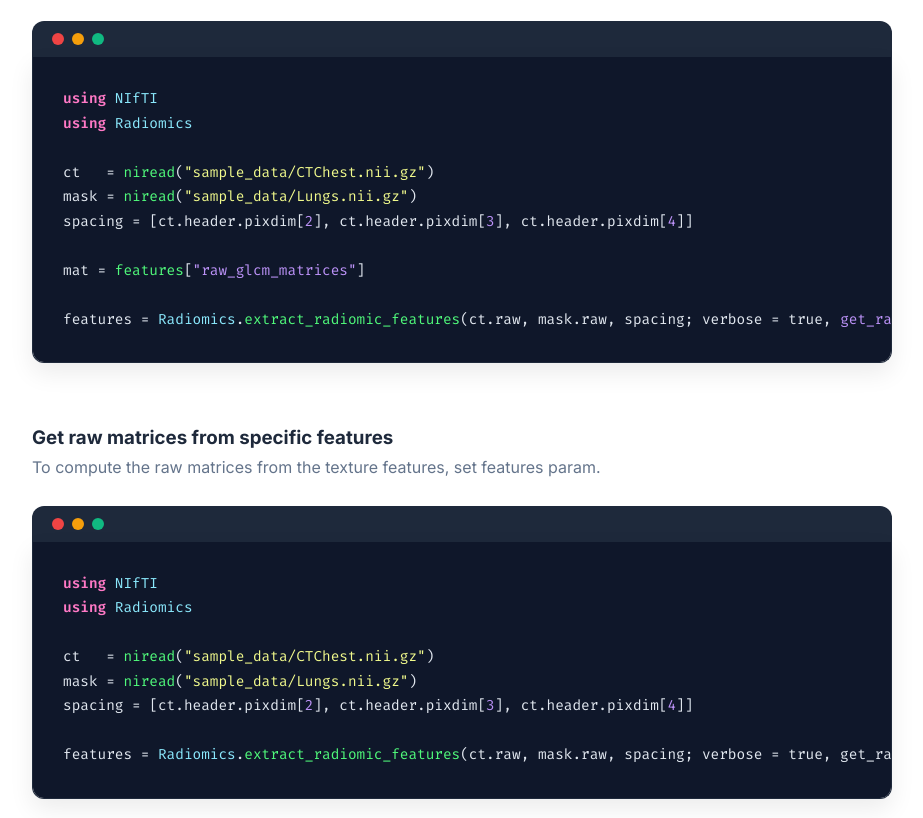
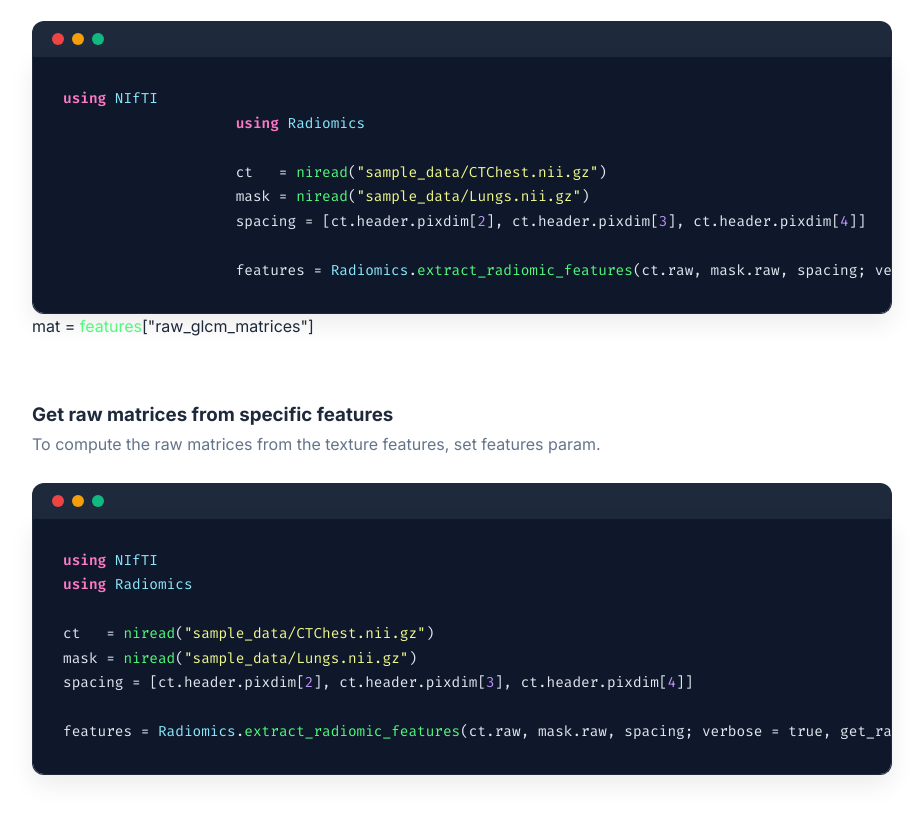
Before and after one commit to pzaffino/Radiomics.jl, a plain HTML site: page docs/example.html in a window 1280 px wide. Shown: the part 5454-6272 px from the top of the page, without its empty margins (328-1251 px from the left). Drawn offline with Linux system fonts and the light colour scheme.

Commit message:
test in examples.html

```diff
--- a/docs/example.html
+++ b/docs/example.html
@@ -821,16 +821,14 @@ features = <span class="julia-type">Radiomics</span>.<span class="julia-function
                         <span class="code-dot"></span>
                     </div>
                     <pre><code><span class="julia-keyword">using</span> <span class="julia-type">NIfTI</span>
-<span class="julia-keyword">using</span> <span class="julia-type">Radiomics</span>
+                    <span class="julia-keyword">using</span> <span class="julia-type">Radiomics</span>
 
-ct   = <span class="julia-function">niread</span>(<span class="julia-string">"sample_data/CTChest.nii.gz"</span>)
-mask = <span class="julia-function">niread</span>(<span class="julia-string">"sample_data/Lungs.nii.gz"</span>)
-spacing = [ct.header.pixdim[<span class="julia-literal">2</span>], ct.header.pixdim[<span class="julia-literal">3</span>], ct.header.pixdim[<span class="julia-literal">4</span>]]
+                    ct   = <span class="julia-function">niread</span>(<span class="julia-string">"sample_data/CTChest.nii.gz"</span>)
+                    mask = <span class="julia-function">niread</span>(<span class="julia-string">"sample_data/Lungs.nii.gz"</span>)
+                    spacing = [ct.header.pixdim[<span class="julia-literal">2</span>], ct.header.pixdim[<span class="julia-literal">3</span>], ct.header.pixdim[<span class="julia-literal">4</span>]]
 
-mat = <span class="julia-function">features</span>[<span class="julia-literal">"raw_glcm_matrices"</span>]
-
-features = <span class="julia-type">Radiomics</span>.<span class="julia-function">extract_radiomic_features</span>(ct.raw, mask.raw, spacing; verbose = true, <span class="julia-literal">get_raw_matrices=true</span>);</code></pre>
-
+                    features = <span class="julia-type">Radiomics</span>.<span class="julia-function">extract_radiomic_features</span>(ct.raw, mask.raw, spacing; verbose = true, <span class="julia-literal">get_raw_matrices=true</span>);</code></pre>
+                    mat = <span class="julia-function">features</span>["raw_glcm_matrices"]
                 </div>
             </div>
 
```
